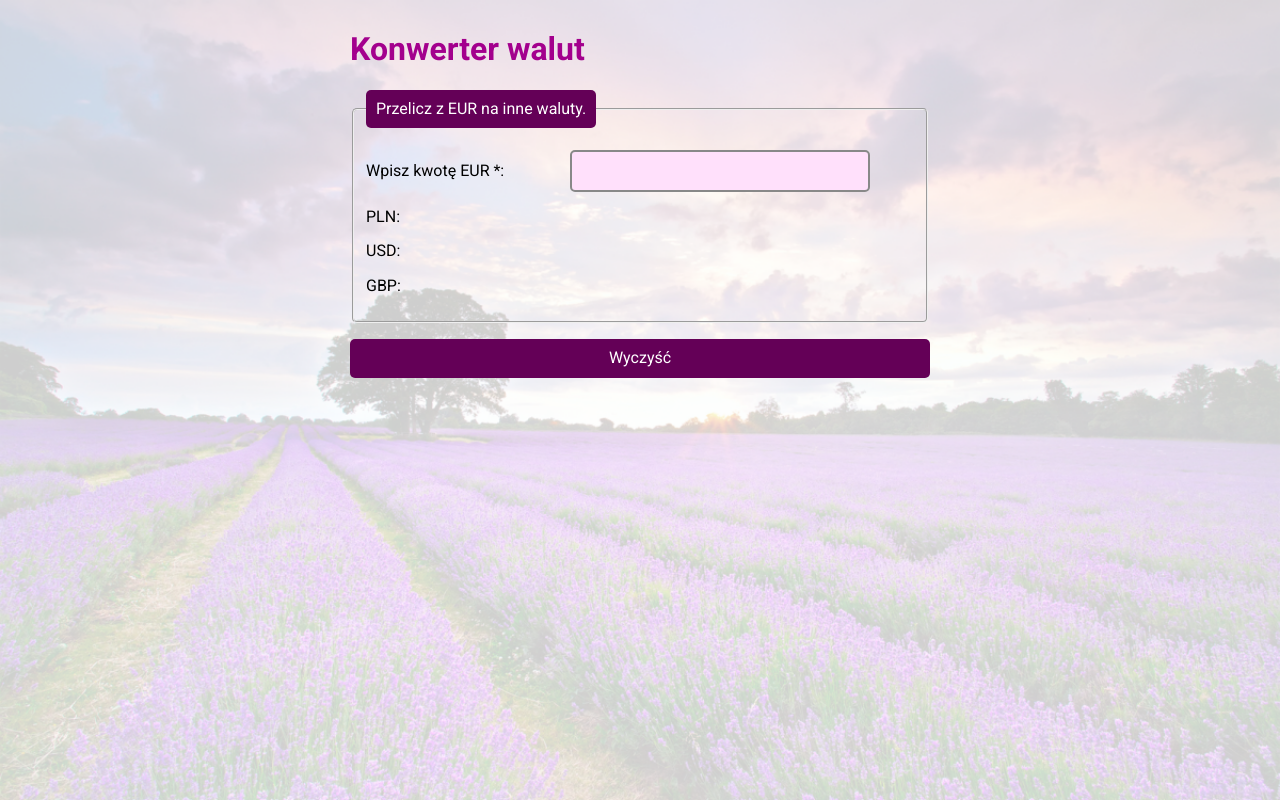
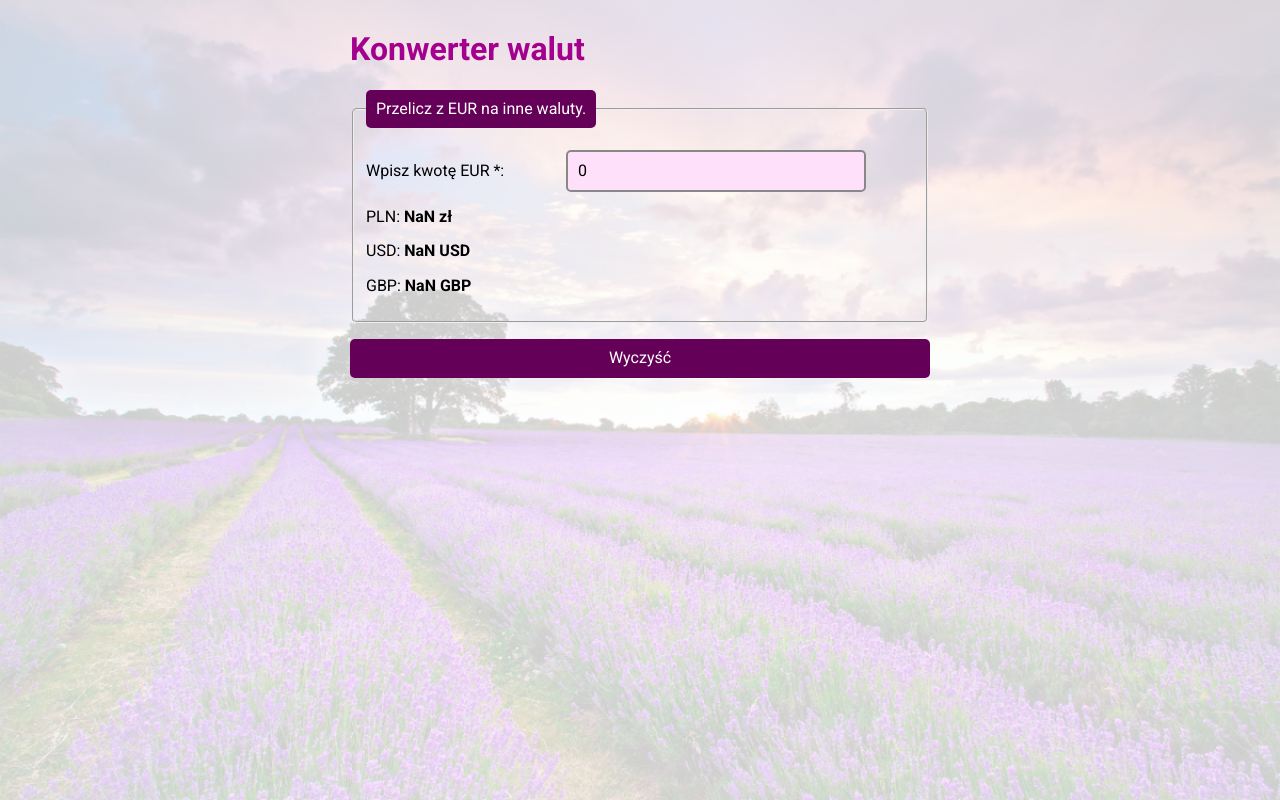
Before and after one commit to wlatka/currency-calculator-react, a React (Create React App) app: page / in a window 1280 px wide. Built offline with nearby package versions, Linux system fonts and the light colour scheme.

Commit message:
add form to App

```diff
--- a/src/App.js
+++ b/src/App.js
@@ -1,16 +1,58 @@
-import Form from "./Form";
+import { useState } from "react";
+import "./style.css";
 
 
 
 function App() {
 
+    const [name, setName] = useState(0);
+
+    const pln = 4.5577 * { name };
+    const usd = 0.83 * { name };
+    const gbp = 0.87 * { name };
+
+    return (
+
+        <form className="form">
+            <h1 className="form__title">Konwerter walut</h1>
+            <fieldset className="form__fieldset">
+                <legend className="form__legent">Przelicz z EUR na inne waluty.</legend>
+                <p>
+                    <label>
+                        <span className="form__innerText">Wpisz kwotę EUR *:</span>
+                        <input
+                            required
+                            className="form__field"
+                            type="number"
+                            min="1"
+                            name="wpisz-kwote"
+                            onChange={({ target }) => setName(target.value)}
+                            value={name} />
+                    </label>
+                </p>
+                <p>
+                    <label>
+                        PLN: <strong>{pln.toFixed(2)} zł</strong>
+                    </label>
+                </p>
+                <p>
+                    <label>
+                        USD: <strong>{usd.toFixed(2)} USD</strong>
+                    </label>
+                </p>
+                <p>
+                    <label>
+                        GBP: <strong>{gbp.toFixed(2)} GBP</strong>
+                    </label>
+                </p>
+            </fieldset>
+            <p>
+                <button className="form__button" type="reset">Wyczyść</button>
+            </p>
+        </form>
 
 
-
-    return (
-        <Form />
-    )
-}
-
+    );
+};
 
 export default App;
--- a/src/Form/index.js
+++ /dev/null
@@ -1,37 +0,0 @@
-import "./style.css";
-
-const Form = () => (
-
-    <form className="form">
-        <h1 className="form__title">Konwerter walut</h1>
-        <fieldset className="form__fieldset">
-            <legend className="form__legent">Przelicz z EUR na inne waluty.</legend>
-            <p>
-                <label>
-                    <span className="form__innerText">Wpisz kwotę EUR *:</span> <input required className="form__field"
-                        type="number" min="1" name="wpisz-kwote" />
-                </label>
-            </p>
-            <p>
-                <label>
-                    PLN: <strong className="js-pln"></strong>
-                </label>
-            </p>
-            <p>
-                <label>
-                    USD: <strong className="js-usd"></strong>
-                </label>
-            </p>
-            <p>
-                <label>
-                    GBP: <strong className="js-gbp"></strong>
-                </label>
-            </p>
-        </fieldset>
-        <p>
-            <button className="form__button" type="reset">Wyczyść</button>
-        </p>
-    </form>
-);
-
-export default Form;
```
Also changed, not shown: src/style.css (renamed from src/Form/style.css).
